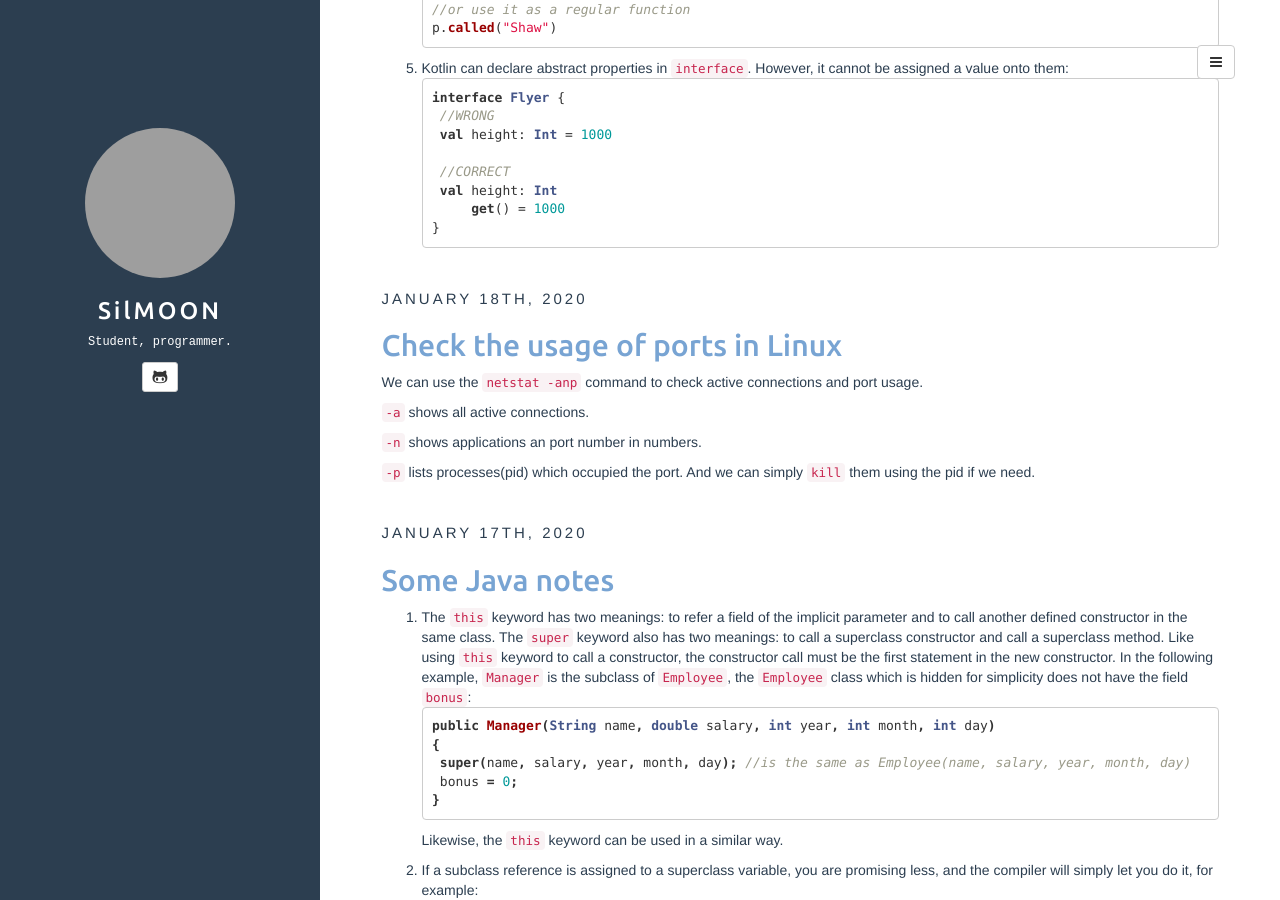
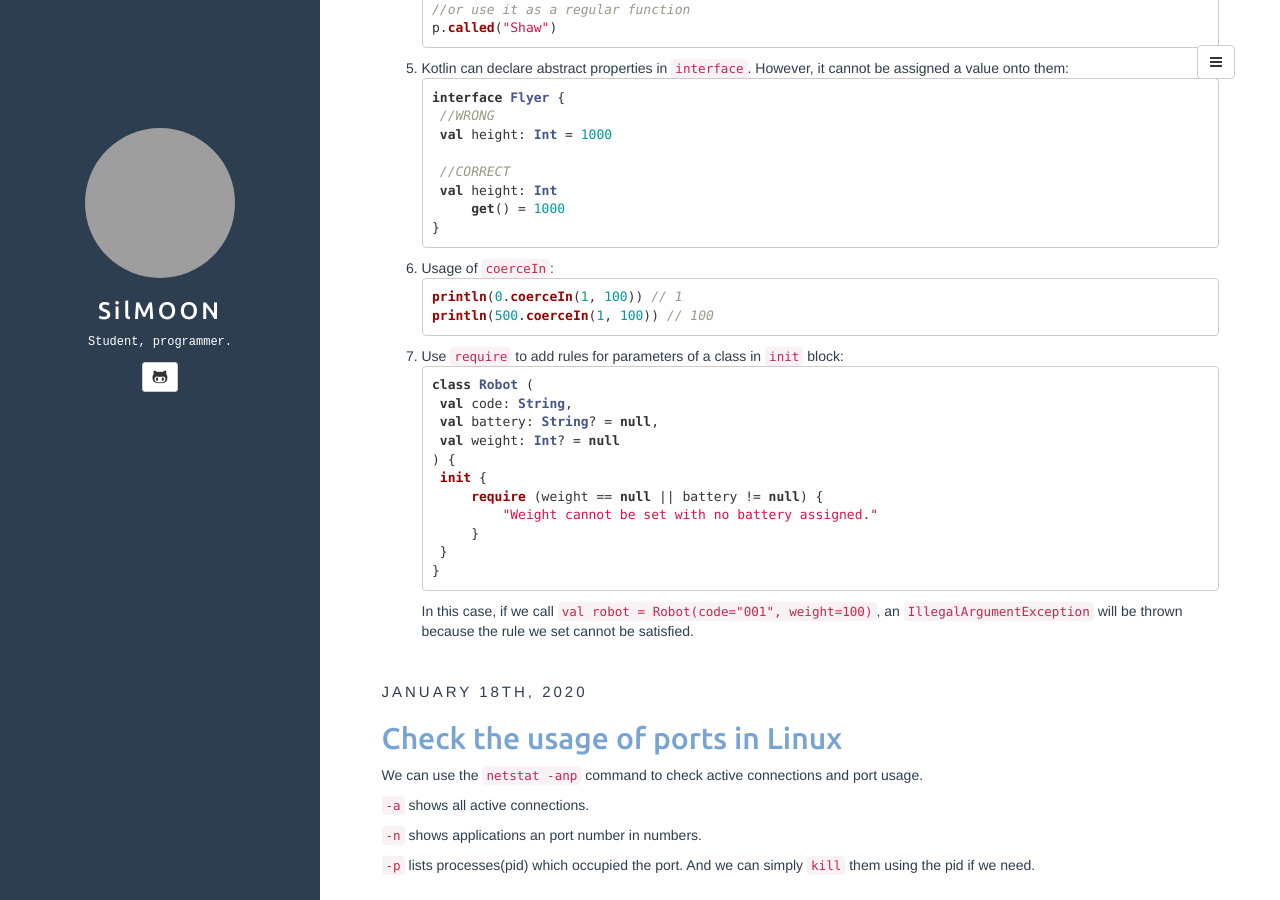
Before and after one commit to SilMOON/silmoon.github.io, a Jekyll site: the page built from index.html, in a window 1280 px wide and 900 px high, scrolled down 1125 px. Built offline with Jekyll 4.4.1, drawn with Linux system fonts in a browser that asks for light colours; the list of posts is cut into pages by our own code; some of the changed text lies outside the part shown; grey boxes are pictures that could not be loaded.

Commit message:
update post

````diff
--- a/_posts/2020-07-08-some-kotlin-notes.md
+++ b/_posts/2021-05-25-some-kotlin-notes.md
@@ -76,3 +76,25 @@ interface Flyer {
         get() = 1000
 }
 ```
+
+6. Usage of `coerceIn`:
+```kotlin
+println(0.coerceIn(1, 100)) // 1
+println(500.coerceIn(1, 100)) // 100
+```
+
+7. Use `require` to add rules for parameters of a class in `init` block:
+```kotlin
+class Robot (
+    val code: String,
+    val battery: String? = null,
+    val weight: Int? = null
+) {
+    init {
+        require (weight == null || battery != null) {
+            "Weight cannot be set with no battery assigned."
+        }
+    }
+}
+```
+In this case, if we call `val robot = Robot(code="001", weight=100)`, an `IllegalArgumentException` will be thrown because the rule we set cannot be satisfied.
````
Also changed, not shown: other parts of _posts/2021-05-25-some-kotlin-notes.md (+1 -1 lines).
